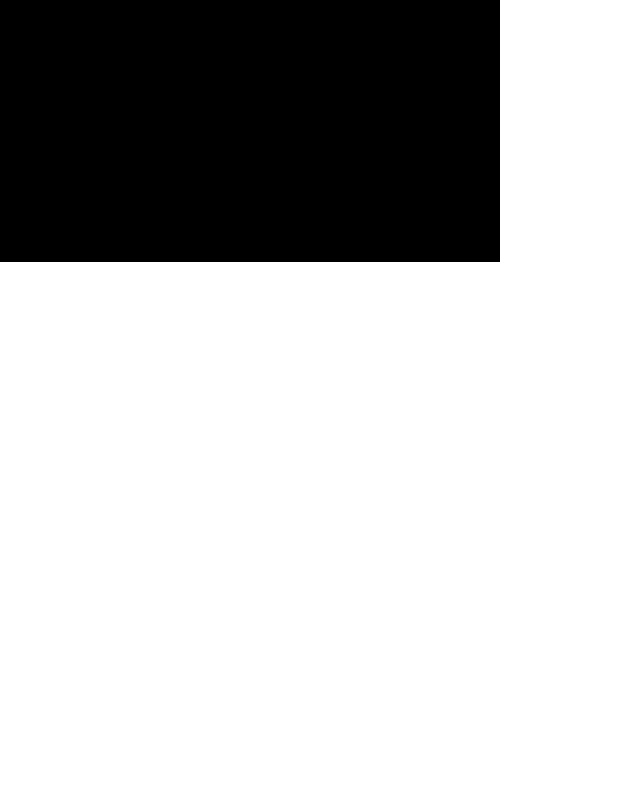
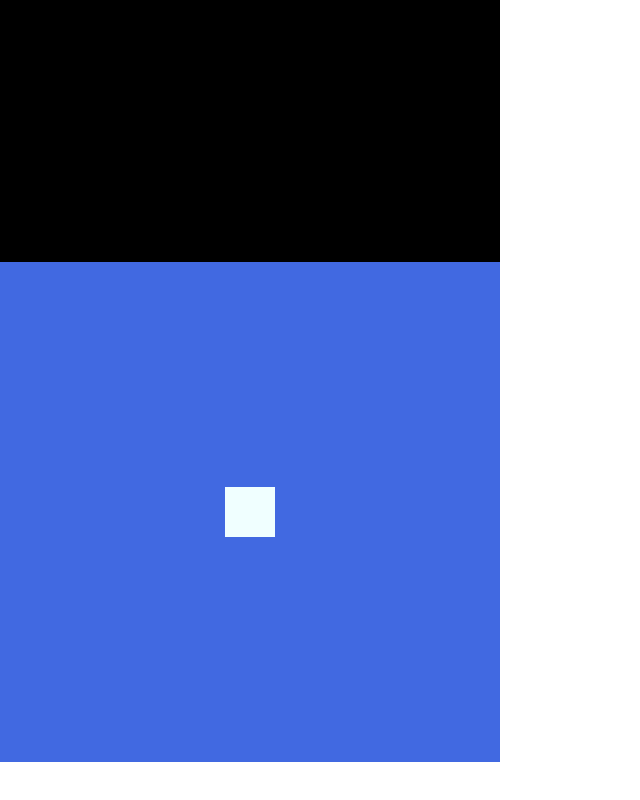
Before and after one commit to bo-han-kao/udemy-class, a plain HTML site: page html_class/position/position.html in a window 1280 px wide. Shown: the part 1738-2538 px from the top of the page, without its empty margins (0-640 px from the left). Before the commit the page ends 2000 px from the top, so only its background shows below. Drawn offline with Linux system fonts and the light colour scheme.

Commit message:
24/07/16

```diff
--- a/html_class/position/position.html
+++ b/html_class/position/position.html
@@ -14,6 +14,10 @@
         <div class="box box2">2</div>
         <div class="box box3">3</div>
     </div>
+    <div class="parente">
+        <div class="child">
+        </div>
+    </div>
 </body>
 
 </html>
--- a/html_class/position/style.css
+++ b/html_class/position/style.css
@@ -1,11 +1,17 @@
 * {
   margin: 0px;
+}
+
+body {
+  width: 100%;
+  height: 4000px;
 }
 
 .container {
   width: 500px;
   height: 2000px;
   background-color: black;
+  /* cursor: pointer; */
 }
 
 .box {
@@ -13,17 +19,40 @@
   height: 200px;
 }
 
+.box1:hover {
+  background-color: blue;
+}
+
 .box1 {
   background-color: aqua;
+  transition: background-color 0.5s ease-in-out;
 }
 
 .box2 {
   background-color: greenyellow;
-  position: absolute;
-  top: 0;
-  right: 0;
+  position: sticky;
+  top: 20px;
+  left: 10px;
+  bottom: 0px;
 }
 
 .box3 {
   background-color: brown;
 }
+
+.parente {
+  width: 500px;
+  height: 500px;
+  background-color: royalblue;
+  position: relative;
+}
+
+.child {
+  width: 50px;
+  height: 50px;
+  background-color: azure;
+  position: absolute;
+  top: 50%;
+  left: 50%;
+  transform: translate(-50%, -50%);
+}
```
